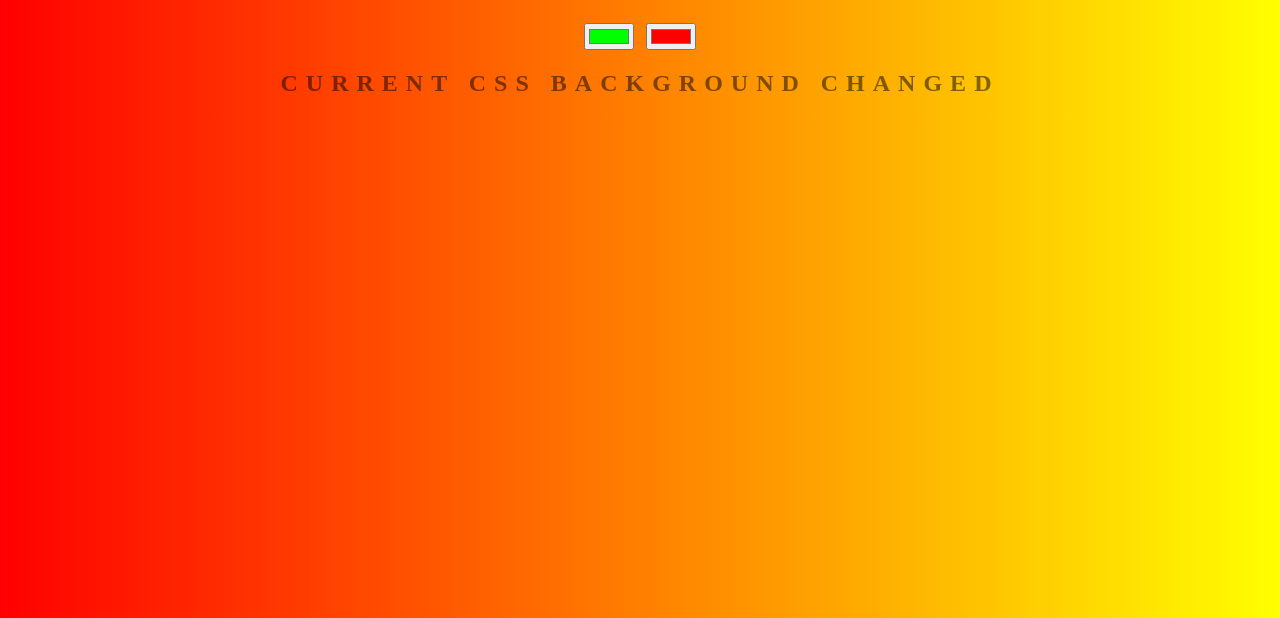
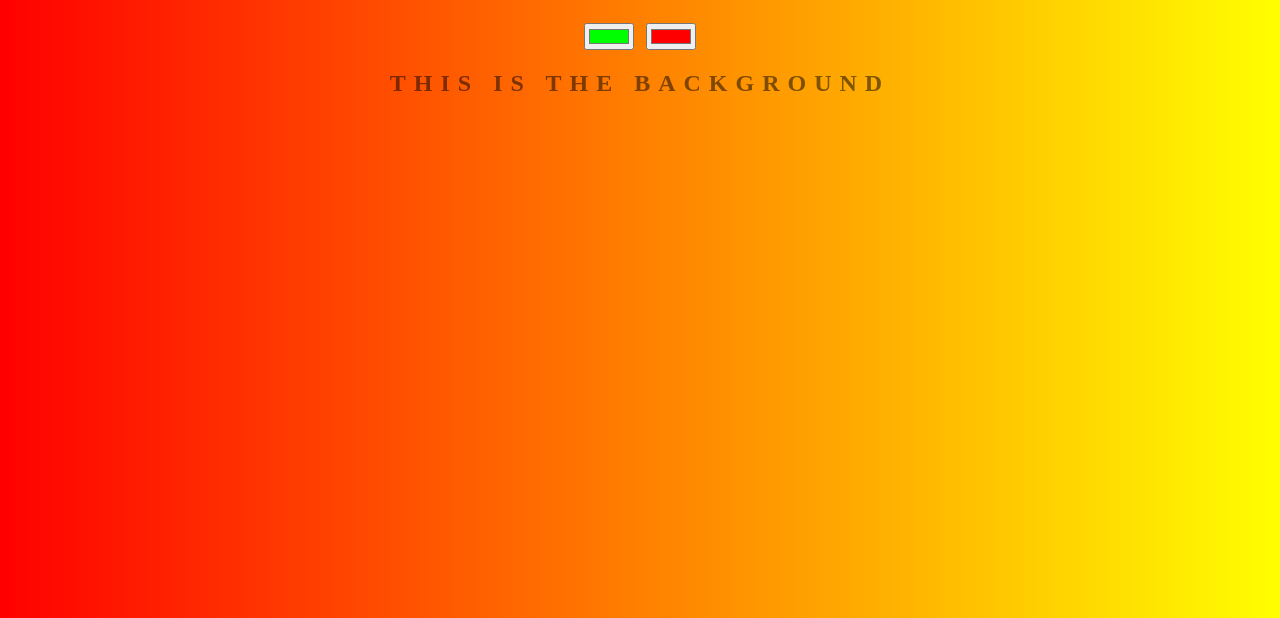
Before and after one commit to aswinkunju/background-generator, a plain HTML site: page index.html in a window 1280 px wide. Shown: the part 182-800 px from the top of the page. Drawn offline with Linux system fonts and the light colour scheme.

Commit message:
Changed the text

```diff
--- a/index.html
+++ b/index.html
@@ -8,7 +8,7 @@
 	<h1>Background Generator</h1>
 	<input class="color1" type="color" name="color1" value="#00ff00">
 	<input class="color2" type="color" name="color2" value="#ff0000">
-	<h2>Current CSS Background changed</h2>
+	<h2>This is The Background</h2>
 	<h3></h3>
 	<script type="text/javascript" src="script.js"></script>
 </body>
```
